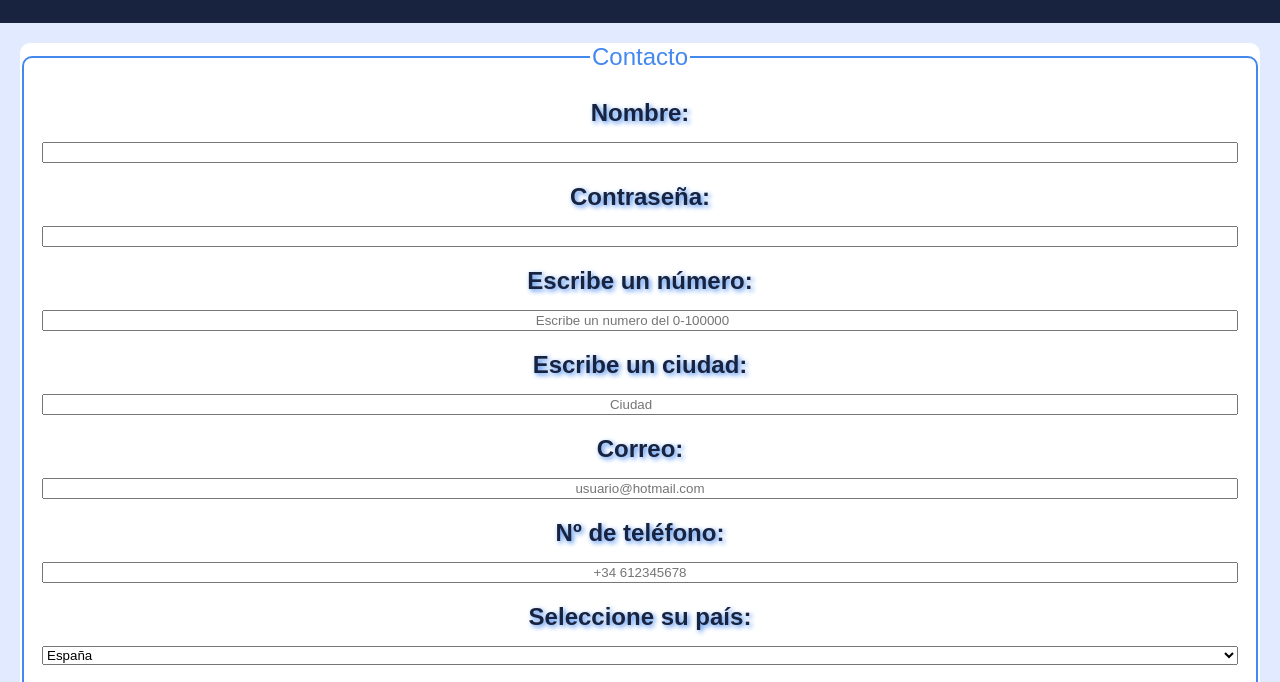
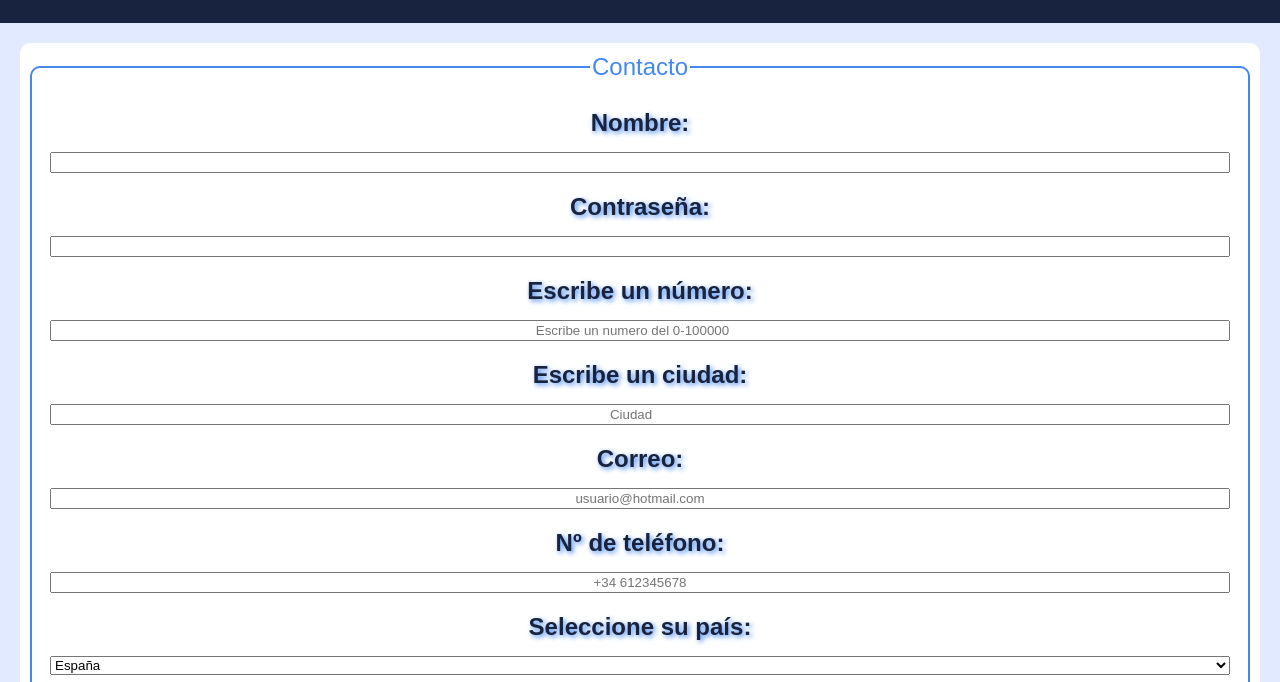
Before and after one commit to AlvaroAcujim/portfolioEvolve, a plain HTML site: page index.html in a window 1280 px wide. Shown: the part 1570-2252 px from the top of the page. Drawn offline with nearby package versions, Linux system fonts and the light colour scheme.

Commit message:
Fix: En el css añadimos una linea en form__contact para darle espacio y estetica al cuadro del formulario

```diff
--- a/style.css
+++ b/style.css
@@ -284,6 +284,7 @@ h1 {
   background-color: #fff;
   align-content: center;
   border-radius: 10px;
+
 }
 .form__data-item{
   display: flex;
@@ -313,7 +314,7 @@ h1 {
   border-color: #4488ee;
   border: 2.5px solid;
   border-radius: 10px;
-
+  margin: 10px 10px 10px 10px;
 }
 
 .form__data-item--submit{
```
